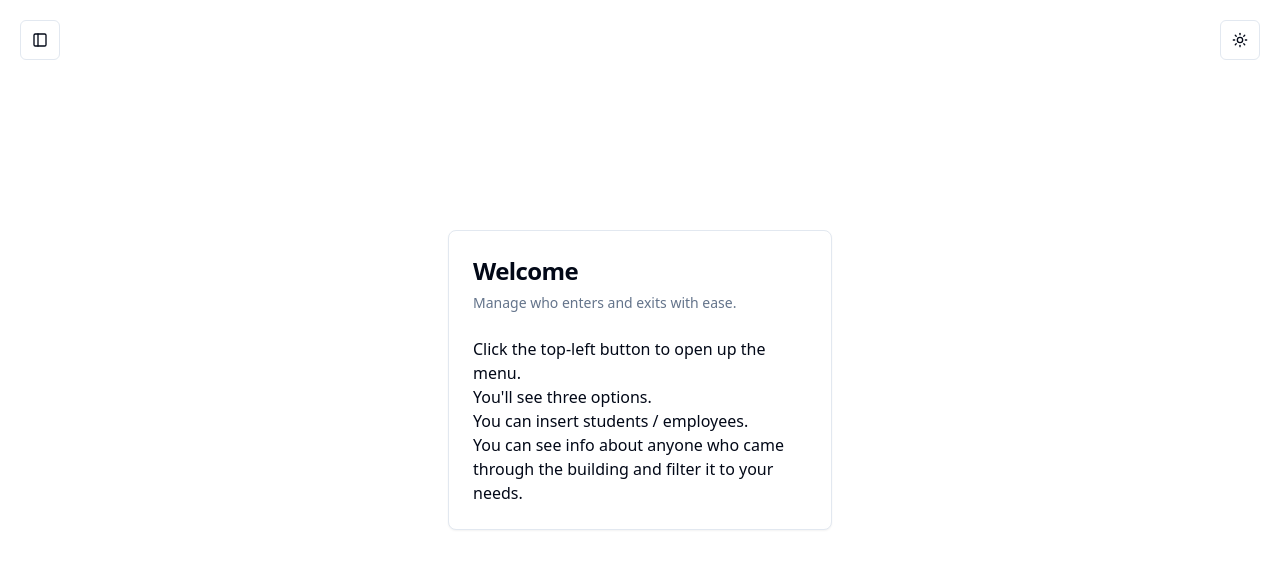
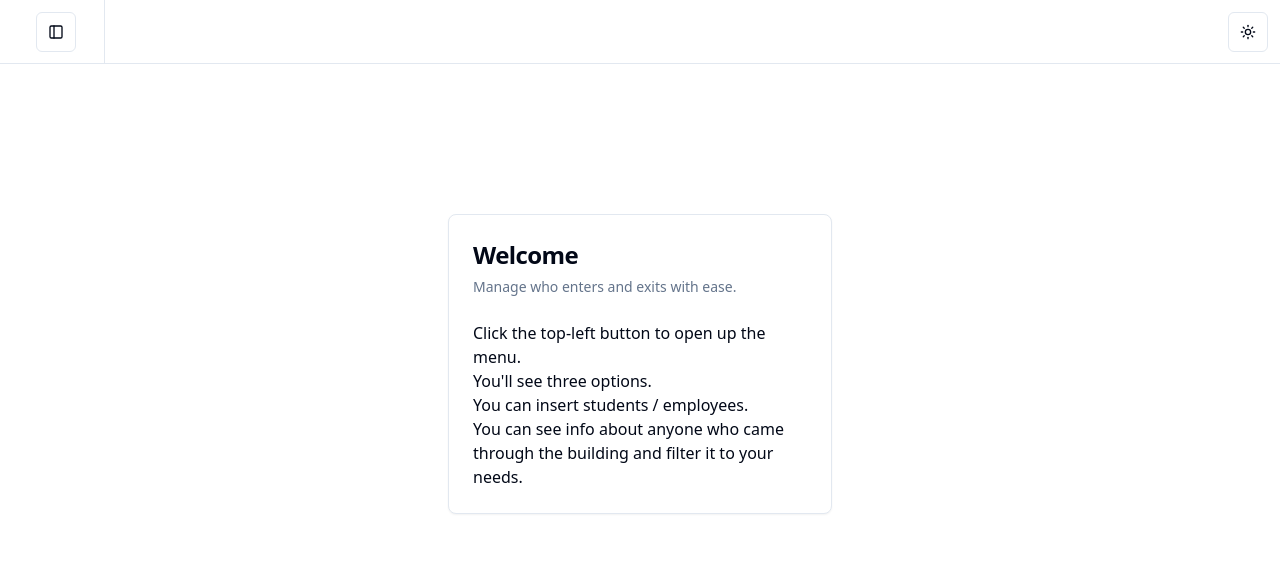
Before and after one commit to studentinovisad/indexomator, a SvelteKit app: page /dashboard in a window 1280 px wide. Shown: the top 568 px of the page. Built offline with nearby package versions, Linux system fonts and the light colour scheme.

Commit message:
fix(ui): horizontal scroll

```diff
--- a/src/lib/components/custom/themetoggle/theme-toggle.svelte
+++ b/src/lib/components/custom/themetoggle/theme-toggle.svelte
@@ -6,7 +6,7 @@
 	import { Button } from '$lib/components/ui/button/index.js';
 </script>
 
-<div class="absolute right-5 top-5">
+<div class="absolute right-3 top-3">
 	<Button onclick={toggleMode} variant="outline" size="icon">
 		<Sun
 			class="h-[1.2rem] w-[1.2rem] rotate-0 scale-100 transition-all dark:-rotate-90 dark:scale-0"
--- a/src/lib/components/custom/welcome/welcome.svelte
+++ b/src/lib/components/custom/welcome/welcome.svelte
@@ -3,7 +3,6 @@
 	import { Description } from '$lib/components/ui/sheet';
 </script>
 
-<div class="flex h-3/4 w-screen items-center justify-center px-4">
 <Card.Root class="mx-auto max-w-sm">
 	<Card.Header>
 		<Card.Title class="text-2xl">Welcome</Card.Title>
@@ -18,4 +17,3 @@
 		</ul>
 	</Card.Content>
 </Card.Root>
-</div>
--- a/src/routes/dashboard/+layout.svelte
+++ b/src/routes/dashboard/+layout.svelte
@@ -1,14 +1,18 @@
 <script lang="ts">
 	import * as Sidebar from '$lib/components/ui/sidebar/index.js';
 	import AppSidebar from '$lib/components/custom/sidebar/app-sidebar.svelte';
+	import Separator from '$lib/components/ui/separator/separator.svelte';
 
 	let { children } = $props();
 </script>
 
 <Sidebar.Provider>
 	<AppSidebar />
-	<main>
-		<div class="m-5"><Sidebar.Trigger /></div>
+	<main class="w-full">
+		<header class="flex h-16 w-full shrink-0 items-center gap-2 border-b px-4">
+			<div class="m-5"><Sidebar.Trigger /></div>
+			<Separator orientation="vertical" class="mr-10 h-4" />
+		</header>
 		{@render children?.()}
 	</main>
 </Sidebar.Provider>
--- a/src/routes/dashboard/+page.svelte
+++ b/src/routes/dashboard/+page.svelte
@@ -2,4 +2,6 @@
     import Welcome from "$lib/components/custom/welcome/welcome.svelte";
 </script>
 
-<Welcome />
+<div class="flex h-3/4 w-full items-center justify-center px-4">
+    <Welcome />
+</div>
```
Lines whose indentation alone changed are shown as unchanged.
